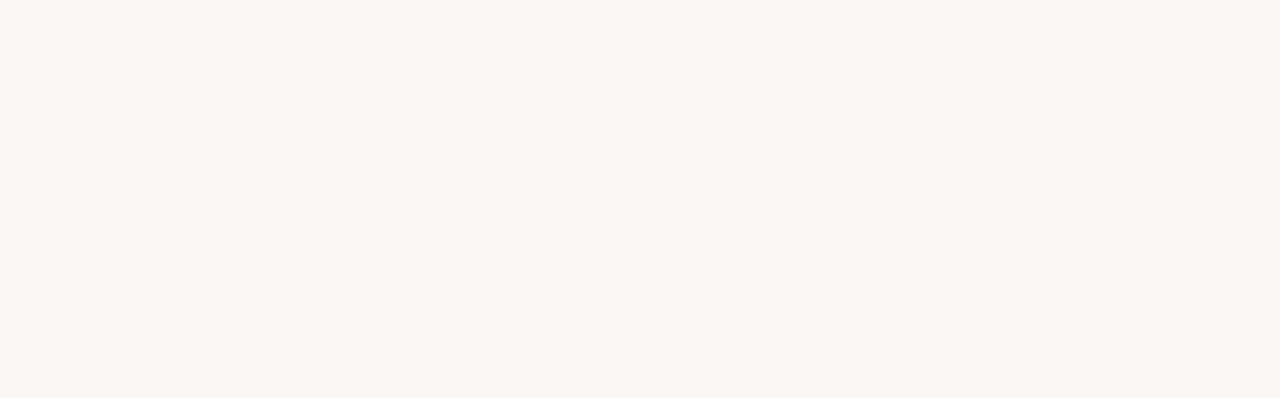
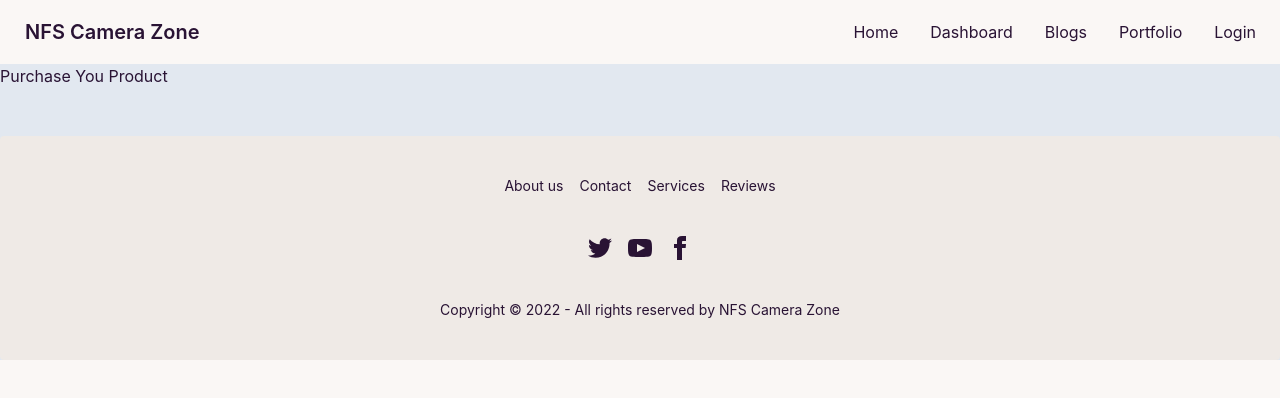
Before and after one commit to nafish08/nfs-camera-zone-client-side, a React (Create React App) app: page /purchase in a window 1280 px wide. Before the commit this address had no page. Shown: the top 398 px of the page. Built offline with nearby package versions, Linux system fonts and the light colour scheme.

Commit message:
Purchase page created

```diff
--- a/src/App.js
+++ b/src/App.js
@@ -1,14 +1,20 @@
 import { Route, Routes } from 'react-router-dom';
 import './App.css';
 import Home from './Pages/Home/Home';
+import Purchase from './Pages/Purchase/Purchase';
+import Footer from './Pages/Shared/Footer';
+import Header from './Pages/Shared/Header';
 
 function App() {
   return (
     <div className="mx-auto bg-slate-200">
+      <Header></Header>
       <Routes>
         <Route path='/' element={<Home></Home>}></Route>
         <Route path='/home' element={<Home></Home>}></Route>
+        <Route path='/purchase' element={<Purchase></Purchase>}></Route>
       </Routes>
+      <Footer></Footer>
     </div>
   );
 }
--- a/src/Pages/Home/BusinessSummary.js
+++ b/src/Pages/Home/BusinessSummary.js
@@ -5,23 +5,23 @@ const BusinessSummary = () => {
         <section>
             <h1 className='text-3xl uppercase font-bold text-center mt-12'>Our Business Stats</h1>
             <div className='flex justify-center my-12'>
-                <div class="stats stats-vertical lg:stats-horizontal shadow">
-                    <div class="stat">
-                        <div class="stat-title">Total Orders</div>
-                        <div class="stat-value">2000</div>
-                        <div class="stat-desc">↗︎ 50 (2%)</div>
+                <div className="stats stats-vertical lg:stats-horizontal shadow">
+                    <div className="stat">
+                        <div className="stat-title">Total Orders</div>
+                        <div className="stat-value">2000</div>
+                        <div className="stat-desc">↗︎ 50 (2%)</div>
                     </div>
 
-                    <div class="stat">
-                        <div class="stat-title">Total Delivered</div>
-                        <div class="stat-value">10000</div>
-                        <div class="stat-desc">80% done</div>
+                    <div className="stat">
+                        <div className="stat-title">Total Delivered</div>
+                        <div className="stat-value">10000</div>
+                        <div className="stat-desc">80% done</div>
                     </div>
 
-                    <div class="stat">
-                        <div class="stat-title">Customers</div>
-                        <div class="stat-value">3520</div>
-                        <div class="stat-desc">↗︎ 60 (14%)</div>
+                    <div className="stat">
+                        <div className="stat-title">Customers</div>
+                        <div className="stat-value">3520</div>
+                        <div className="stat-desc">↗︎ 60 (14%)</div>
                     </div>
                 </div>
             </div>
--- a/src/Pages/Home/Part.js
+++ b/src/Pages/Home/Part.js
@@ -1,4 +1,5 @@
 import React from 'react';
+import { Link } from 'react-router-dom';
 
 const Part = ({ product }) => {
     const { name, description, minquantity, quantity, price, img } = product;
@@ -14,7 +15,7 @@ const Part = ({ product }) => {
                 <small>Available Quantity: {quantity}</small>
                 <small>Price: {price}BDT (per unit)</small>
                 <div className="card-actions">
-                    <button className="btn btn-primary text-white uppercase">Purchase</button>
+                    <Link to={'/purchase'}><button className="btn btn-primary text-white uppercase">Place Order</button></Link>
                 </div>
             </div>
         </div>
--- /dev/null
+++ b/src/Pages/Purchase/Purchase.js
@@ -0,0 +1,11 @@
+import React from 'react';
+
+const Purchase = () => {
+    return (
+        <div>
+            <h2>Purchase You Product</h2>
+        </div>
+    );
+};
+
+export default Purchase;
--- a/src/Pages/Shared/Footer.js
+++ b/src/Pages/Shared/Footer.js
@@ -2,18 +2,18 @@ import React from 'react';
 
 const Footer = () => {
     return (
-        <div class="footer footer-center p-10 bg-base-200 text-base-content rounded mt-12">
-            <div class="grid grid-flow-col gap-4">
-                <a class="link link-hover">About us</a>
-                <a class="link link-hover">Contact</a>
-                <a class="link link-hover">Services</a>
-                <a class="link link-hover">Reviews</a>
+        <div className="footer footer-center p-10 bg-base-200 text-base-content rounded mt-12">
+            <div className="grid grid-flow-col gap-4">
+                <a className="link link-hover">About us</a>
+                <a className="link link-hover">Contact</a>
+                <a className="link link-hover">Services</a>
+                <a className="link link-hover">Reviews</a>
             </div>
             <div>
-                <div class="grid grid-flow-col gap-4">
-                    <a><svg xmlns="http://www.w3.org/2000/svg" width="24" height="24" viewBox="0 0 24 24" class="fill-current"><path d="M24 4.557c-.883.392-1.832.656-2.828.775 1.017-.609 1.798-1.574 2.165-2.724-.951.564-2.005.974-3.127 1.195-.897-.957-2.178-1.555-3.594-1.555-3.179 0-5.515 2.966-4.797 6.045-4.091-.205-7.719-2.165-10.148-5.144-1.29 2.213-.669 5.108 1.523 6.574-.806-.026-1.566-.247-2.229-.616-.054 2.281 1.581 4.415 3.949 4.89-.693.188-1.452.232-2.224.084.626 1.956 2.444 3.379 4.6 3.419-2.07 1.623-4.678 2.348-7.29 2.04 2.179 1.397 4.768 2.212 7.548 2.212 9.142 0 14.307-7.721 13.995-14.646.962-.695 1.797-1.562 2.457-2.549z"></path></svg></a>
-                    <a><svg xmlns="http://www.w3.org/2000/svg" width="24" height="24" viewBox="0 0 24 24" class="fill-current"><path d="M19.615 3.184c-3.604-.246-11.631-.245-15.23 0-3.897.266-4.356 2.62-4.385 8.816.029 6.185.484 8.549 4.385 8.816 3.6.245 11.626.246 15.23 0 3.897-.266 4.356-2.62 4.385-8.816-.029-6.185-.484-8.549-4.385-8.816zm-10.615 12.816v-8l8 3.993-8 4.007z"></path></svg></a>
-                    <a><svg xmlns="http://www.w3.org/2000/svg" width="24" height="24" viewBox="0 0 24 24" class="fill-current"><path d="M9 8h-3v4h3v12h5v-12h3.642l.358-4h-4v-1.667c0-.955.192-1.333 1.115-1.333h2.885v-5h-3.808c-3.596 0-5.192 1.583-5.192 4.615v3.385z"></path></svg></a>
+                <div className="grid grid-flow-col gap-4">
+                    <a><svg xmlns="http://www.w3.org/2000/svg" width="24" height="24" viewBox="0 0 24 24" className="fill-current"><path d="M24 4.557c-.883.392-1.832.656-2.828.775 1.017-.609 1.798-1.574 2.165-2.724-.951.564-2.005.974-3.127 1.195-.897-.957-2.178-1.555-3.594-1.555-3.179 0-5.515 2.966-4.797 6.045-4.091-.205-7.719-2.165-10.148-5.144-1.29 2.213-.669 5.108 1.523 6.574-.806-.026-1.566-.247-2.229-.616-.054 2.281 1.581 4.415 3.949 4.89-.693.188-1.452.232-2.224.084.626 1.956 2.444 3.379 4.6 3.419-2.07 1.623-4.678 2.348-7.29 2.04 2.179 1.397 4.768 2.212 7.548 2.212 9.142 0 14.307-7.721 13.995-14.646.962-.695 1.797-1.562 2.457-2.549z"></path></svg></a>
+                    <a><svg xmlns="http://www.w3.org/2000/svg" width="24" height="24" viewBox="0 0 24 24" className="fill-current"><path d="M19.615 3.184c-3.604-.246-11.631-.245-15.23 0-3.897.266-4.356 2.62-4.385 8.816.029 6.185.484 8.549 4.385 8.816 3.6.245 11.626.246 15.23 0 3.897-.266 4.356-2.62 4.385-8.816-.029-6.185-.484-8.549-4.385-8.816zm-10.615 12.816v-8l8 3.993-8 4.007z"></path></svg></a>
+                    <a><svg xmlns="http://www.w3.org/2000/svg" width="24" height="24" viewBox="0 0 24 24" className="fill-current"><path d="M9 8h-3v4h3v12h5v-12h3.642l.358-4h-4v-1.667c0-.955.192-1.333 1.115-1.333h2.885v-5h-3.808c-3.596 0-5.192 1.583-5.192 4.615v3.385z"></path></svg></a>
                 </div>
             </div>
             <div>
```
